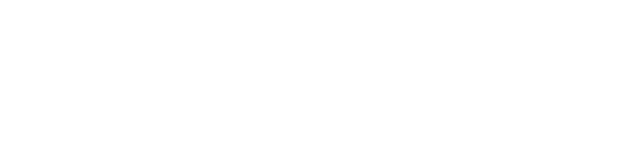
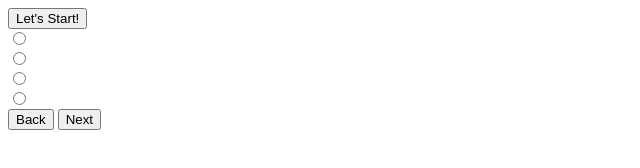
Before and after one commit to KateM3d/country_quiz, a plain HTML site: page index.html in a window 1280 px wide. Shown: the whole page, without its empty margins (0-640 px from the left). Drawn offline with Linux system fonts and the light colour scheme.

Commit message:
added structure

```diff
--- a/index.html
+++ b/index.html
@@ -6,13 +6,49 @@
     <meta http-equiv="X-UA-Compatible" content="IE=edge">
     <meta name="viewport" content="width=device-width, initial-scale=1.0">
     <link rel="stylesheet" href="style.css">
+    <link rel="preconnect" href="https://fonts.googleapis.com">
+    <link rel="preconnect" href="https://fonts.gstatic.com" crossorigin>
+    <link href="https://fonts.googleapis.com/css2?family=Lobster&display=swap" rel="stylesheet">
     <title>Country Quiz</title>
 </head>
 
 <body>
 
 
+    <form>
+        <div class="container">
+            <div class="startBtn">
+                <button class="startQuiz">Let's Start!</button>
+            </div>
 
+            <div class="questionField">
+                <label id="question"></label>
+                <div class="answersContainer">
+                    <div>
+                        <input type="radio" name="answer" class="answers"><span id="answer1"></span></input>
+                    </div>
+                    <div>
+                        <input class="answers" name="answer" type="radio"><span id="answer2"></span></input>
+                    </div>
+                    <div>
+                        <input class="answers" name="answer" type="radio"><span id="answer3"></span></input>
+                    </div>
+                    <div>
+                        <input class="answers" name="answer" type="radio"><span id="answer4"></span></input>
+                    </div>
+                </div>
+            </div>
+            <div class="buttons">
+                <button class="btn prev">Back</button>
+                <button class="btn next">Next</button>
+            </div>
+
+
+            <button hidden type="submit" class="btn submit">Submit Answers</button>
+            <p id="show"></p>
+        </div>
+    </form>
+    </div>
 
     <script src="script.js"></script>
 </body>
```
